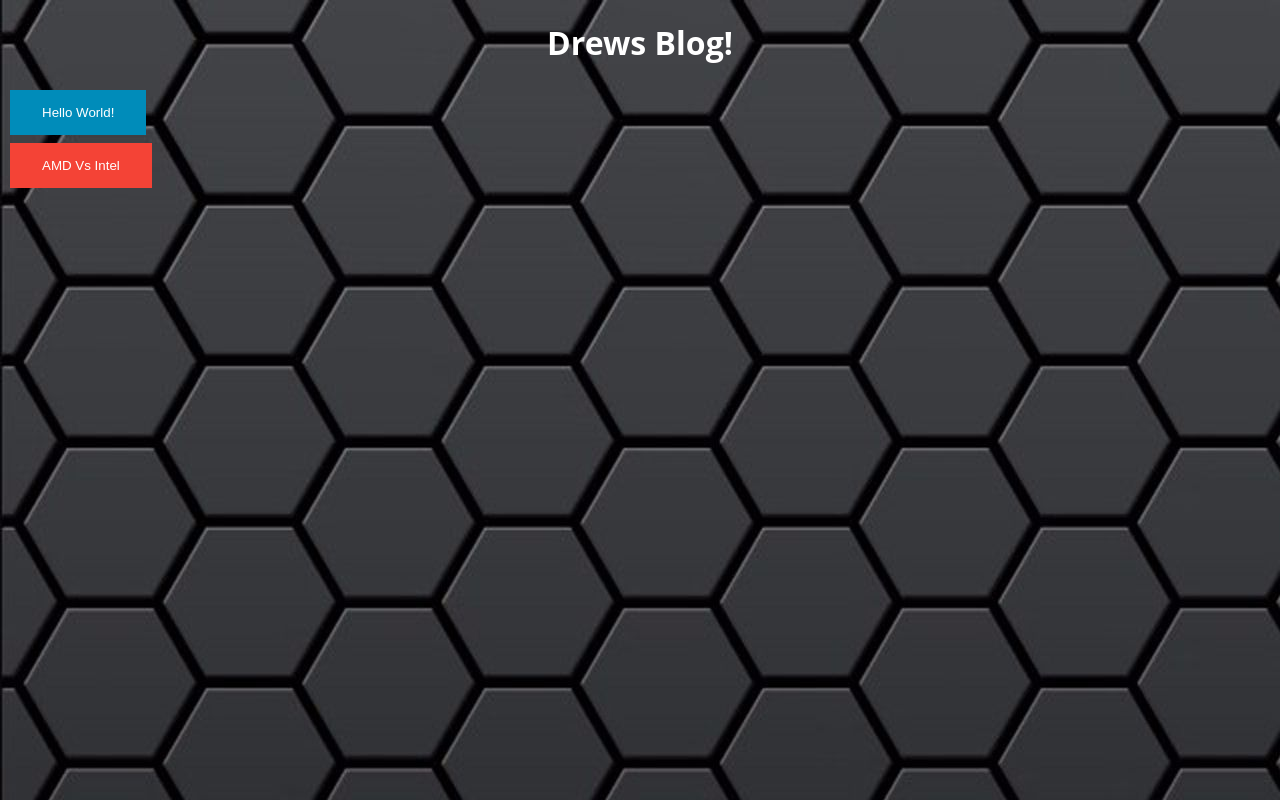
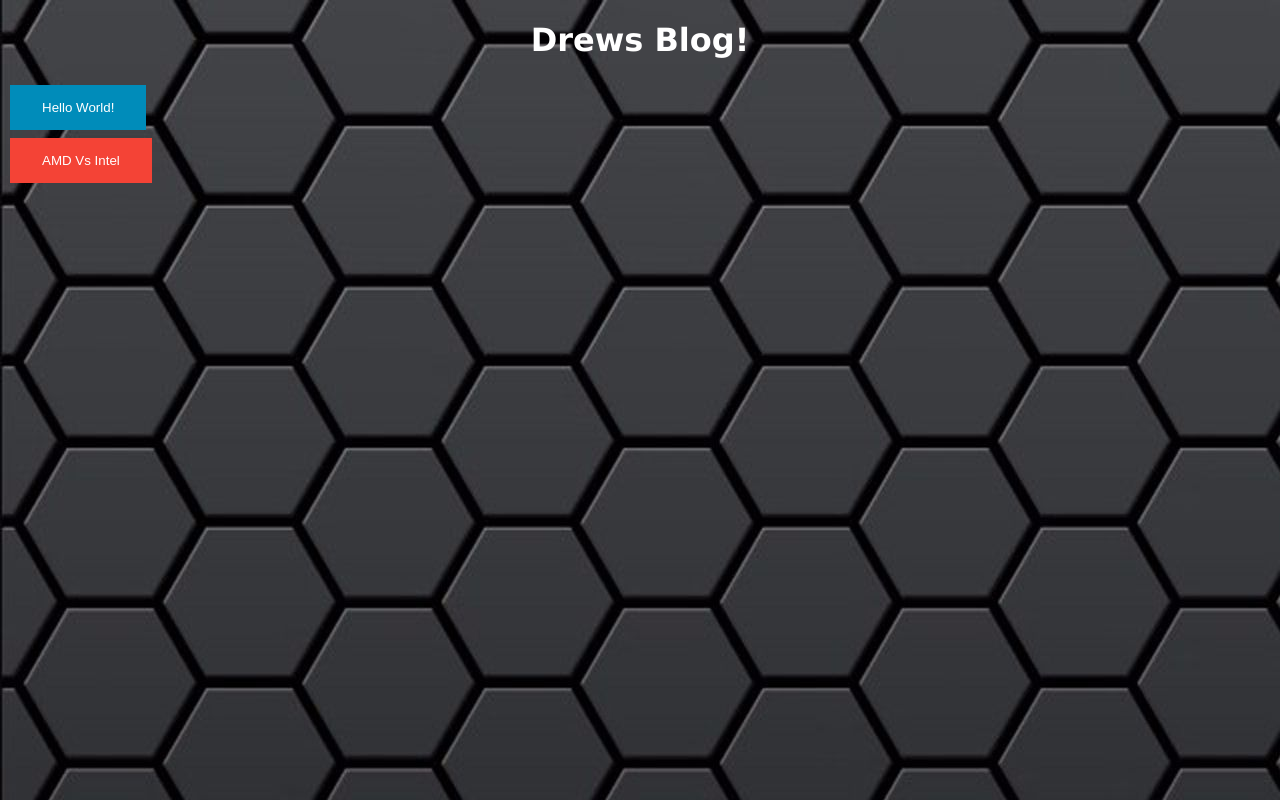
Before and after one commit to DdogN/drewblog, a plain HTML site: page index.html in a window 1280 px wide. Drawn offline with Linux system fonts and the light colour scheme.

Commit message:
Update drewFont.css

```diff
--- a/drewFont.css
+++ b/drewFont.css
@@ -21,6 +21,7 @@ body {
 }
 div.a {
     text-align: center;
+  font-family: "verdana";
 }
 div.b {
     text-align: left;
```
